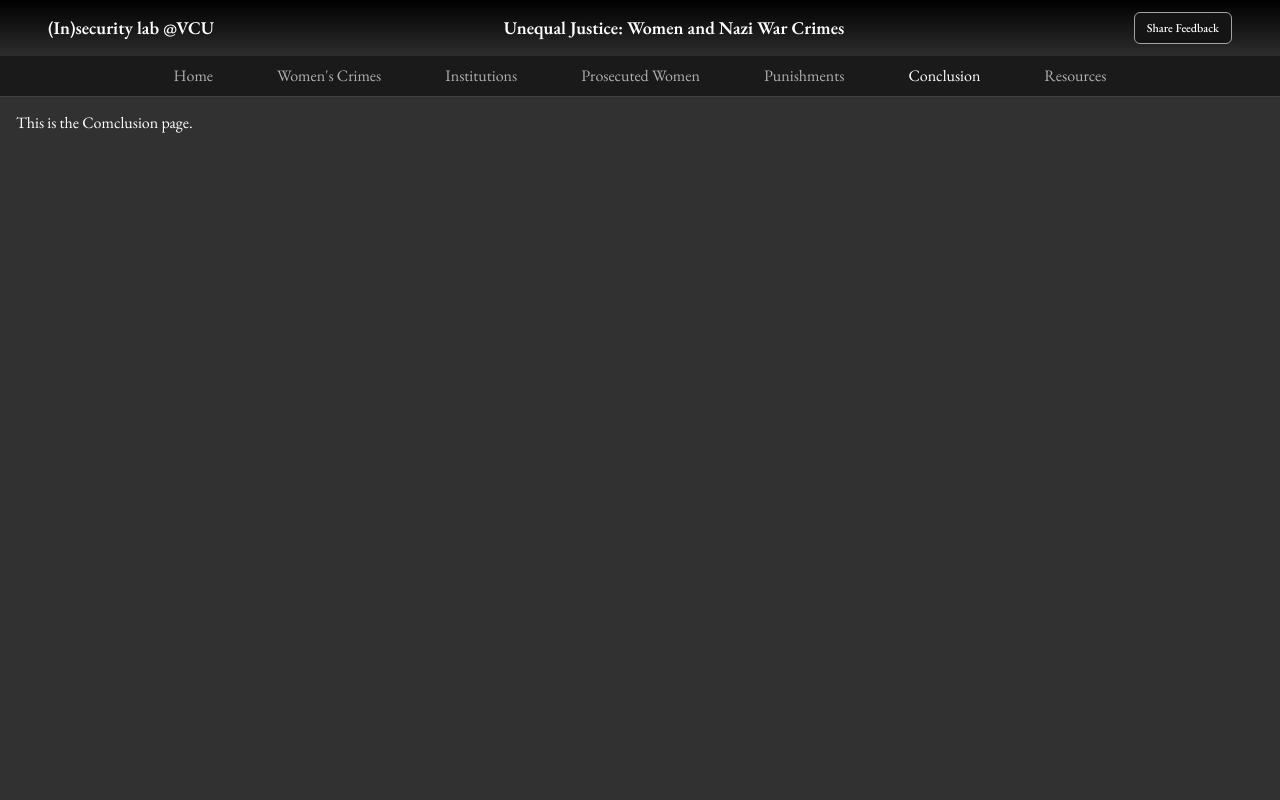
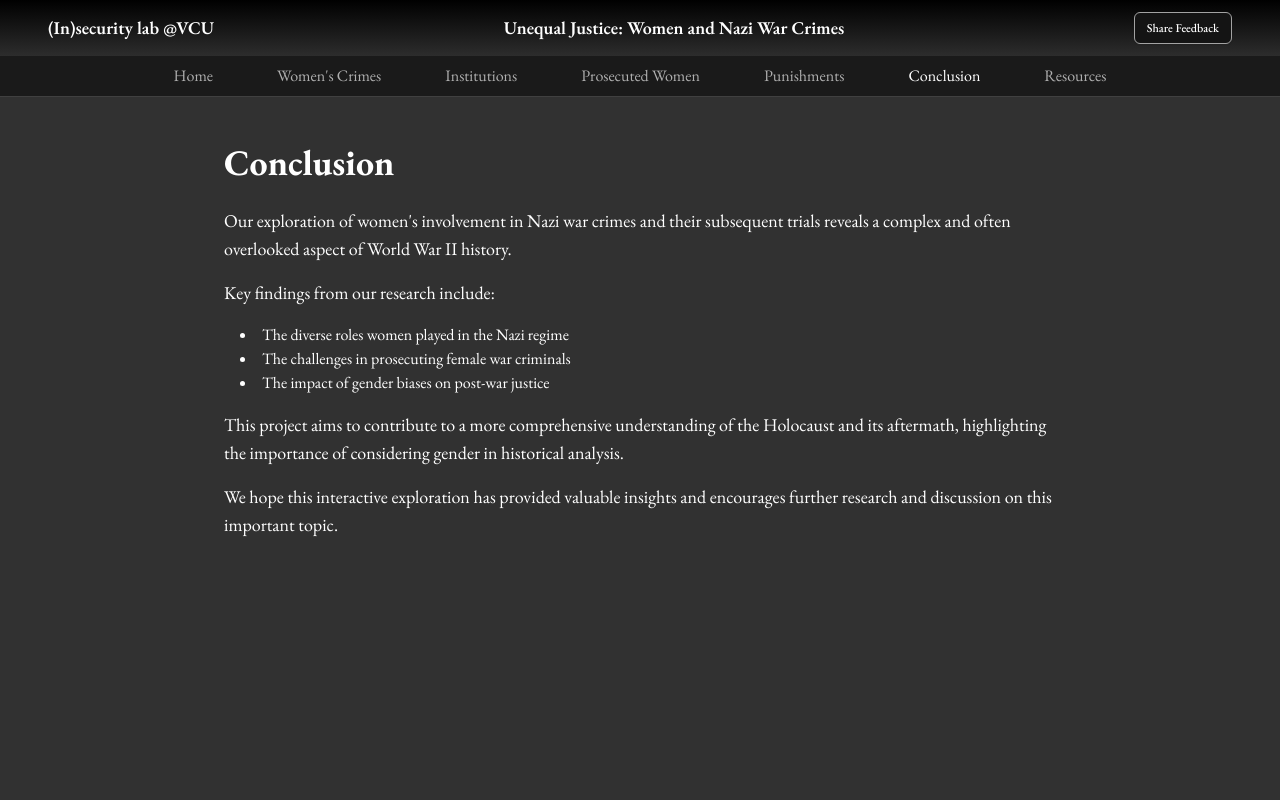
Before and after one commit to Nan3rC0re/in-security-lab-map, a Next.js app: page /conclusion in a window 1280 px wide. Shown: the top 800 px of the page. Built offline with nearby package versions, Linux system fonts and the light colour scheme.

Commit message:
fixing merge conflict

```diff
--- a/app/conclusion/page.tsx
+++ b/app/conclusion/page.tsx
@@ -1,5 +1,29 @@
 import React from "react";
 
 export default function ConclusionPage() {
-  return <div>This is the Comclusion page.</div>;
+  return (
+    <div className="w-full max-w-4xl mx-auto p-8">
+      <h1 className="text-4xl font-bold mb-6">Conclusion</h1>
+      <p className="text-lg mb-4">
+        Our exploration of women&apos;s involvement in Nazi war crimes and their
+        subsequent trials reveals a complex and often overlooked aspect of World
+        War II history.
+      </p>
+      <p className="text-lg mb-4">Key findings from our research include:</p>
+      <ul className="list-disc list-inside mb-4 ml-4">
+        <li>The diverse roles women played in the Nazi regime</li>
+        <li>The challenges in prosecuting female war criminals</li>
+        <li>The impact of gender biases on post-war justice</li>
+      </ul>
+      <p className="text-lg mb-4">
+        This project aims to contribute to a more comprehensive understanding of
+        the Holocaust and its aftermath, highlighting the importance of
+        considering gender in historical analysis.
+      </p>
+      <p className="text-lg">
+        We hope this interactive exploration has provided valuable insights and
+        encourages further research and discussion on this important topic.
+      </p>
+    </div>
+  );
 }
```
